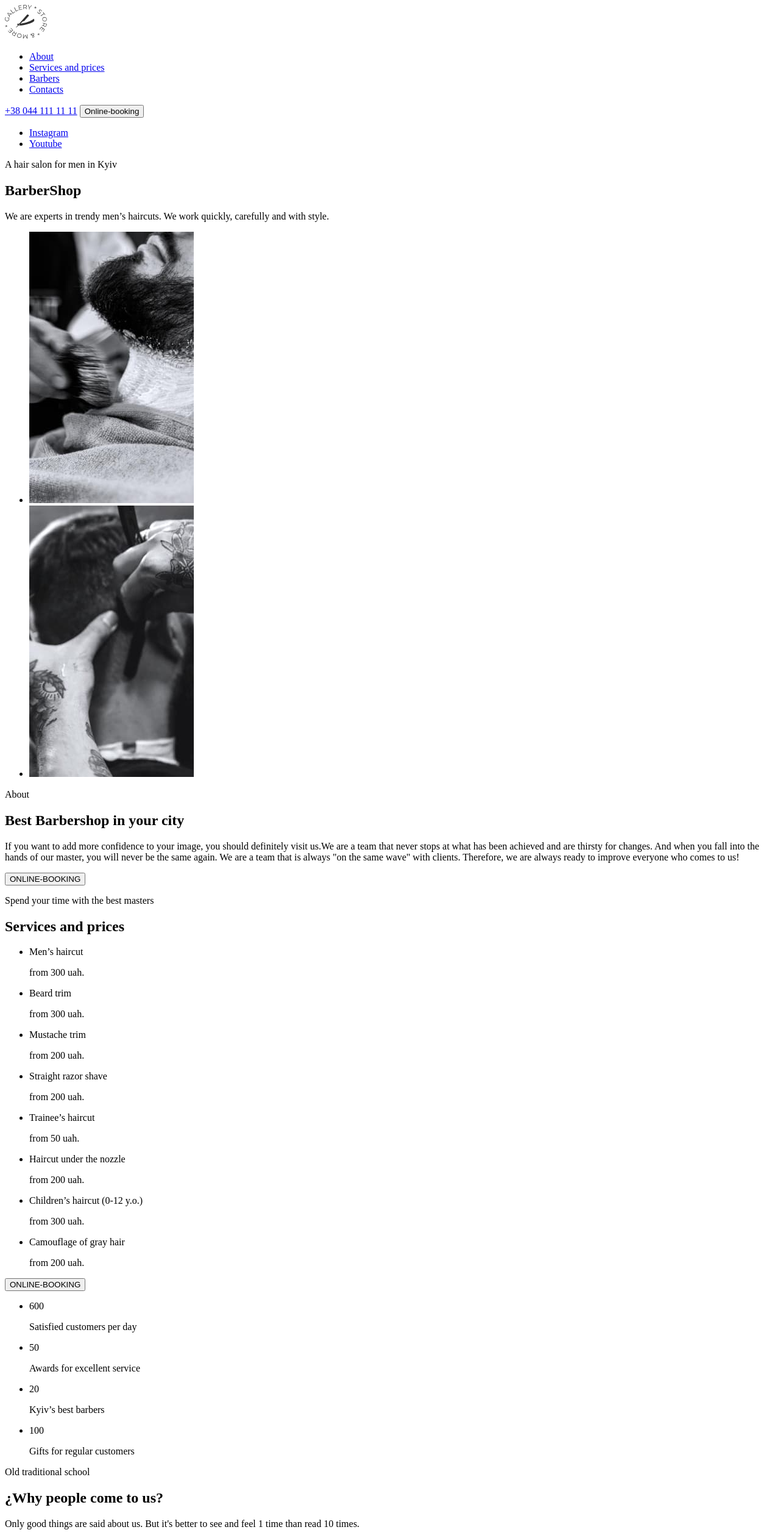
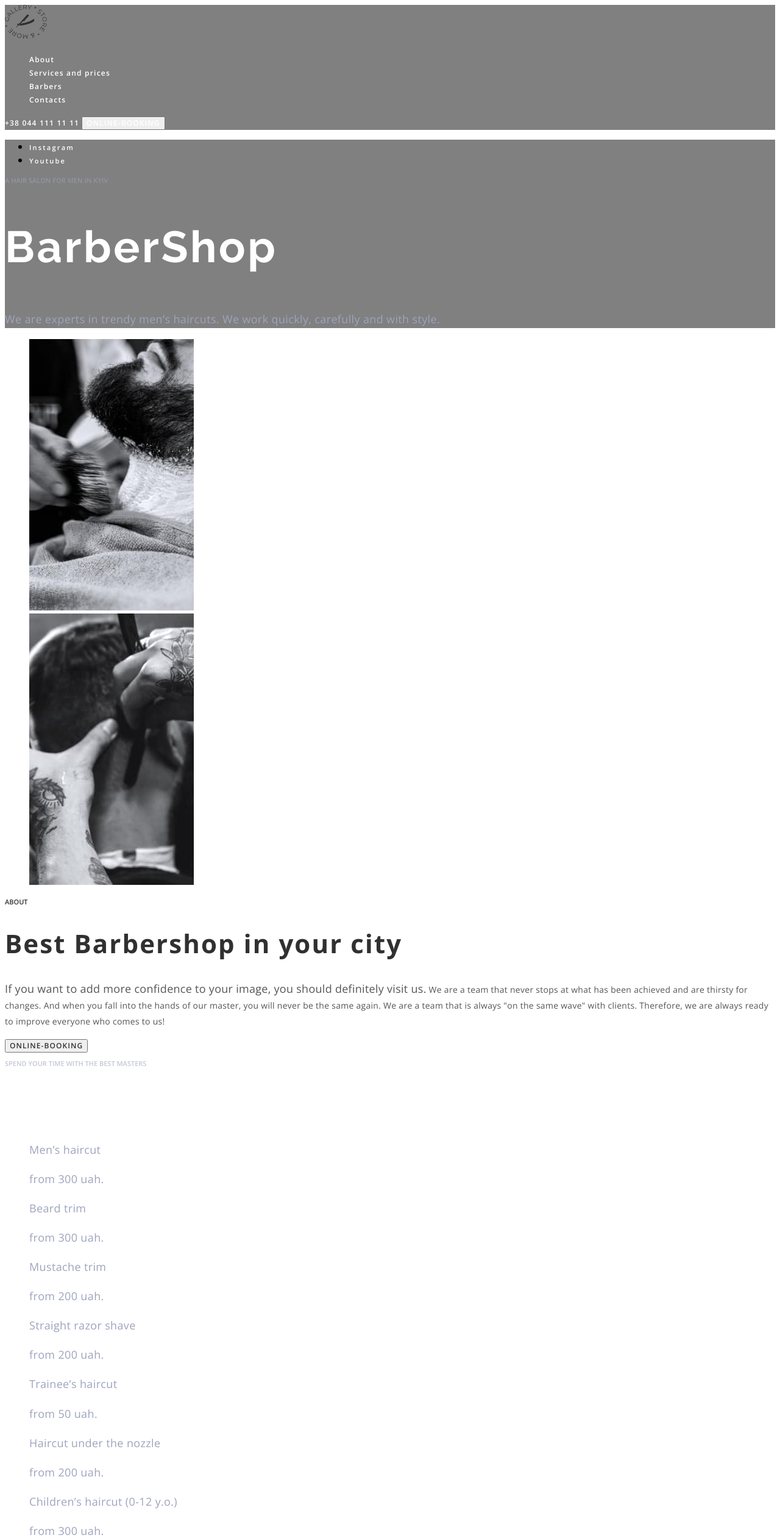
Before and after one commit to habratmarina/practice, a plain HTML site: page index.html in a window 1280 px wide. Shown: the top 2522 px of the page at 61% size. Drawn offline with nearby package versions, Linux system fonts and the light colour scheme.

Commit message:
Adede class

```diff
--- /dev/null
+++ b/css/styles.css
@@ -0,0 +1,314 @@
+:root {
+  --main-title-color: #fff;
+  --secondary-title-color: #303030;
+  --accent-color: #ff6c00;
+  --secondary-font: "Raleway", sans-serif;
+}
+
+body {
+  font-family: "Open Sans", sans-serif;
+}
+
+.list {
+  list-style: none;
+}
+
+.link {
+  text-decoration: none;
+}
+.btn {
+  font-family: inherit;
+  font-style: normal;
+  font-weight: 600;
+  font-size: 12px;
+  line-height: 1.33;
+  letter-spacing: 0.09em;
+  text-transform: uppercase;
+  cursor: pointer;
+}
+.title {
+  font-family: "Raleway" sans-serif;
+  font-size: 42px;
+  line-height: 1.17;
+  letter-spacing: 0.05em;
+}
+.subtitle {
+  font-weight: 600;
+  font-size: 11px;
+  line-height: 1.33;
+  text-transform: uppercase;
+}
+
+.visually-hidden {
+  position: absolute;
+  width: 1px;
+  height: 1px;
+  margin: -1px;
+  border: 0;
+  padding: 0;
+  white-space: nowrap;
+  clip-path: inset(100%);
+  clip: rect(0 0 0 0);
+  overflow: hidden;
+}
+
+/* Header  */
+
+.header {
+  background-color: gray;
+}
+
+.header-navigation {
+}
+
+.header-logo {
+}
+
+.header-list {
+}
+
+.header-item {
+}
+
+.header-link {
+  font-weight: 600;
+  font-size: 12px;
+  line-height: 1.33;
+  letter-spacing: 0.1em;
+  color: #ffffff;
+}
+
+.header-link:hover,
+.header-link:focus {
+  color: var(--accent-color);
+}
+
+.header-tel {
+  font-weight: 600;
+  font-size: 12px;
+  line-height: 1.33;
+  letter-spacing: 0.1em;
+  text-transform: uppercase;
+  color: #ffffff;
+}
+
+.header-btn {
+  color: #ffffff;
+}
+/* Hero */
+
+.hero {
+  background-color: gray;
+}
+.hero-list {
+}
+.hero-item {
+}
+.hero-link {
+  font-weight: 600;
+  font-size: 11px;
+  line-height: 1.36;
+  letter-spacing: 0.2em;
+  color: #ffffff;
+}
+
+.hero-link:hover,
+.hero-link:focus {
+  color: var(--accent-color);
+}
+
+.hero-subtitle {
+  color: rgba(157, 164, 189, 0.6);
+}
+.hero-title {
+  font-family: "Raleway", sans-serif;
+  font-size: 72px;
+  line-height: 1.18;
+  letter-spacing: 0.05em;
+  color: var(--main-title-color);
+}
+
+.hero-discription {
+  font-size: 18px;
+  line-height: 1.67;
+  letter-spacing: 0.02em;
+  color: #9da4bd;
+}
+
+/* About */
+.about {
+}
+.about-list {
+}
+.about-item {
+}
+.about-subtitle {
+  color: var(--secondary-title-color);
+}
+.about-title {
+  color: var(--secondary-title-color);
+}
+
+.about-description {
+  font-size: 14px;
+  line-height: 1.86;
+  letter-spacing: 0.02em;
+  color: #555555;
+}
+
+.about-description span {
+  font-size: 18px;
+  line-height: 1.67;
+}
+
+.about-btn {
+  color: #303030;
+}
+
+/* Prices  */
+
+.prices {
+}
+.prices-subtitle {
+  color: rgba(157, 164, 189, 0.6);
+}
+.prices-title {
+  color: var(--main-title-color);
+}
+
+.prices-list {
+}
+
+.prices-item {
+  font-size: 18px;
+  line-height: 1.67;
+  letter-spacing: 0.02em;
+  color: #9da4bd;
+}
+.prices-item-text {
+}
+
+.prices-btn {
+  color: #ffffff;
+}
+
+/* Benefits */
+
+.benefits {
+}
+.benefits-list {
+}
+
+.benefits-item {
+}
+.benefits-item span {
+  font-weight: 700;
+  font-size: 42px;
+  line-height: 1.36;
+  text-align: center;
+  letter-spacing: 0.05em;
+  color: #303030;
+}
+.benefits-item-text {
+  font-weight: 600;
+  font-size: 11px;
+  line-height: 15px;
+  text-align: center;
+  color: #303030;
+}
+.benefits-subtitle {
+  color: var(--secondary-title-color);
+}
+.benefits-title {
+  color: var(--secondary-title-color);
+}
+.benefits-description {
+  font-weight: 400;
+  font-size: 18px;
+  line-height: 1.67;
+  letter-spacing: 0.02em;
+  color: #555555;
+}
+
+/* Barbers */
+
+.barbers {
+}
+.barbers-subtitle {
+  color: var(--secondary-title-color);
+}
+.barbers-title {
+  color: var(--secondary-title-color);
+}
+.barbers-list {
+}
+.barbers-item {
+}
+.barbers-item-title {
+  font-size: 18px;
+  line-height: 1.39;
+  text-align: center;
+  letter-spacing: 0.02em;
+  color: var(--secondary-title-color);
+}
+.barbers-item-text {
+  font-size: 14px;
+  line-height: 1.36;
+  text-align: center;
+  letter-spacing: 0.02em;
+  color: var(--accent-color);
+}
+
+/* Gallery  */
+
+.gallery {
+}
+.gallery-subtitle {
+  color: var(--secondary-title-color);
+}
+.gallary-title {
+}
+.gallery-list {
+}
+.list {
+}
+.gallary-item {
+}
+/* Contacts */
+
+.contacts {
+}
+.contacts-title {
+  color: var(--main-title-color);
+}
+
+.contacts-adress {
+  font-style: normal;
+  font-weight: 700;
+  font-size: 18px;
+  line-height: 1.66;
+  letter-spacing: 0.02em;
+  color: #9da4bd;
+}
+.contacts-list {
+}
+
+.contacts-item {
+}
+
+.contacts-link {
+  font-size: 18px;
+  line-height: 1.67;
+  letter-spacing: 0.02em;
+  color: #9da4bd;
+}
+
+.contacts-subtitle {
+  color: var(--main-title-color);
+}
+.contacts-hours {
+  font-size: 18px;
+  line-height: 1.67;
+  letter-spacing: 0.02em;
+  color: #9da4bd;
+}
--- a/index.html
+++ b/index.html
@@ -6,183 +6,211 @@
     <meta http-equiv="X-UA-Compatible" content="IE=edge">
     <meta name="viewport" content="width=device-width, initial-scale=1.0">
     <title>Barbershop</title>
+    <link rel="preconnect" href="https://fonts.googleapis.com">
+    <link rel="preconnect" href="https://fonts.gstatic.com" crossorigin>
+    <link
+        href="https://fonts.googleapis.com/css2?family=Open+Sans:wght@400;600;700&family=Raleway:wght@700&display=swap"
+        rel="stylesheet">
+    <link rel="stylesheet" href="./css/styles.css">
 </head>
 
 <body>
-    <header>
-        <nav>
-            <a href="#">
+    <header class="header">
+        <nav class="header-navigation">
+            <a href="index.html" class="header-logo">
                 <img src="./images/logo.svg" alt="logo site">
             </a>
-            <ul>
-                <li>
-                    <a href="#">About</a>
+            <ul class="header-list list">
+                <li class="header-item">
+                    <a href="#" class="header-link link">About</a>
                 </li>
-                <li>
-                    <a href="#">Services and prices</a>
+                <li class="header-item">
+                    <a href="#" class="header-link link">Services and prices</a>
                 </li>
-                <li>
-                    <a href="#">Barbers</a>
+                <li class="header-item">
+                    <a href="#" class="header-link link">Barbers</a>
                 </li>
-                <li>
-                    <a href="#">Contacts</a>
+                <li class="header-item">
+                    <a href="#contacts" class="header-link link">Contacts</a>
                 </li>
             </ul>
         </nav>
-        <a href="tel:+380441111111">+38 044 111 11 11</a>
-        <button type="button">Online-booking</button>
+        <a href="tel:+380441111111" class="header-tel link">+38 044 111 11 11</a>
+        <button type="button" class="header-btn btn">Online-booking</button>
+    </header>
 
-    </header>
     <main>
+
         <!-- Hero section -->
-        <section>
-            <ul>
-                <li>
-                    <a href="#" target="_blank" rel="noopener noreferrer nofollow">Instagram</a>
+        <section class="hero">
+            <ul class="hero-list">
+                <li class="hero-item">
+                    <a href="#" target="_blank" rel="noopener noreferrer nofollow" class="hero-link link">Instagram</a>
                 </li>
-                <li>
-                    <a href="#" target="_blank" rel="noopener noreferrer nofollow">Youtube</a>
+                <li class="hero-item">
+                    <a href="#" target="_blank" rel="noopener noreferrer nofollow" class="hero-link link">Youtube</a>
                 </li>
             </ul>
-            <p>A hair salon for men in Kyiv</p>
-            <h1>BarberShop</h1>
-            <p>We are experts in trendy men’s haircuts. We work quickly, carefully and with style.</p>
+            <p class="hero-subtitle subtitle">A hair salon for men in Kyiv</p>
+            <h1 class="hero-title">BarberShop</h1>
+            <p class="hero-discription">We are experts in trendy men’s haircuts. We work quickly, carefully and with
+                style.</p>
         </section>
         <!-- /Hero section -->
         <!-- About -->
-        <ul>
-            <li><img src="./images/about-img1.jpg" alt="BarberShop" width="270" height="445"></li>
-            <li><img src="./images/about-img2.jpg" alt="BarberShop" width="270" height="445"></li>
+        <section class="about">
+            <ul class="about-list list">
+                <li class="about-item"><img src="./images/about-img1.jpg" alt="BarberShop" width="270" height="445">
+                </li>
+                <li class="about-item"><img src="./images/about-img2.jpg" alt="BarberShop" width="270" height="445">
+                </li>
             </ul>
-        <p>About</p>
-        <h2>Best Barbershop in your city</h2>
-        <p><span>If you want to add more confidence to your image, you should definitely visit us.</span>We are a team
-            that never stops at what has been achieved and are thirsty for changes. And when you fall into the hands of
-            our master, you will never be the same again. We are a team that is always "on the same wave" with clients.
-            Therefore, we are always ready to improve everyone who comes to us!</p>
-        <button type="button">ONLINE-BOOKING</button>
+            <p class="about-subtitle subtitle">About</p>
+            <h2 class="about-title title">Best Barbershop in your city</h2>
+            <p class="about-description">
+                <span>If you want to add more confidence to your image, you should definitely
+                    visit us.</span>
+                We are a team that never stops at what has been achieved and are thirsty for changes. And when you fall
+                into the hands
+                of our master, you will never be the same again. We are a team that is always "on the same wave" with
+                clients.
+                Therefore, we are always ready to improve everyone who comes to us!
+            </p>
+            <button type="button" class="about-btn btn">ONLINE-BOOKING</button>
+        </section>
         <!-- /About -->
 
         <!-- Section Services -->
-        <section>
-            <p>Spend your time with the best masters</p>
-            <h2>Services and prices</h2>
-            <ul>
-                <li>
-                    <p>Men’s haircut</p>
-                    <p>from 300 uah.</p>
+        <section class="prices">
+            <p class="prices-subtitle subtitle">Spend your time with the best masters</p>
+            <h2 class="prices-title title">Services and prices</h2>
+            <ul class="prices-list list">
+                <li class="prices-item">
+                    <p class="prices-item-text">Men’s haircut</p>
+                    <p class="prices-item-text">from 300 uah.</p>
                 </li>
-                <li>
-                    <p>Beard trim</p>
-                    <p>from 300 uah.</p>
+                <li class="prices-item">
+                    <p class="prices-item-text">Beard trim</p>
+                    <p class="prices-item-text">from 300 uah.</p>
                 </li>
-                <li>
-                    <p>Mustache trim</p>
-                    <p>from 200 uah.</p>
+                <li class="prices-item">
+                    <p class="prices-item-text">Mustache trim</p>
+                    <p class="prices-item-text">from 200 uah.</p>
                 </li>
-                <li>
-                    <p>Straight razor shave</p>
-                    <p>from 200 uah.</p>
+                <li class="prices-item">
+                    <p class="prices-item-text">Straight razor shave</p>
+                    <p class="prices-item-text">from 200 uah.</p>
                 </li>
             </ul>
-            <ul>
-                <li>
-                    <p>Trainee’s haircut</p>
-                    <p>from 50 uah.</p>
+            <ul class="prices-list list">
+                <li class="prices-item">
+                    <p class="prices-item-text">Trainee’s haircut</p>
+                    <p class="prices-item-text">from 50 uah.</p>
                 </li>
-                <li>
-                    <p>Haircut under the nozzle</p>
-                    <p>from 200 uah.</p>
+                <li class="prices-item">
+                    <p class="prices-item-text">Haircut under the nozzle</p>
+                    <p class="prices-item-text">from 200 uah.</p>
                 </li>
-                <li>
-                    <p>Children’s haircut (0-12 y.o.)</p>
-                    <p>from 300 uah.</p>
+                <li class="prices-item">
+                    <p class="prices-item-text">Children’s haircut (0-12 y.o.)</p>
+                    <p class="prices-item-text">from 300 uah.</p>
                 </li>
-                <li>
-                    <p>Camouflage of gray hair</p>
-                    <p>from 200 uah.</p>
+                <li class="prices-item">
+                    <p class="prices-item-text">Camouflage of gray hair</p>
+                    <p class="prices-item-text">from 200 uah.</p>
                 </li>
             </ul>
-            <button type="button">ONLINE-BOOKING</button>
+            <button type="button" class="prices-btn btn">ONLINE-BOOKING</button>
         </section>
         <!-- /Section Services -->
 
         <!-- Section Feature -->
-        <section>
-            <ul>
-                <li>
+        <section class="benefits">
+            <ul class="benefits-list list">
+                <li class="benefits-item">
                     <span>600</span>
-                    <p>Satisfied customers per day</p>
+                    <p class="benefits-item-text">Satisfied customers per day</p>
                 </li>
-                <li>
+                <li class="benefits-item">
                     <span>50</span>
-                    <p>Awards for excellent service</p>
+                    <p class="benefits-item-text">Awards for excellent service</p>
                 </li>
-                <li>
+                <li class="benefits-item">
                     <span>20</span>
-                    <p>Kyiv’s best
+                    <p class="benefits-item-text">Kyiv’s best
                         barbers</p>
                 </li>
-                <li>
+                <li class="benefits-item">
                     <span>100</span>
-                    <p>Gifts for regular customers</p>
+                    <p class="benefits-item-text">Gifts for regular customers</p>
                 </li>
             </ul>
-            <p>Old traditional school</p>
-            <h2>¿Why people come to us?</h2>
-            <p>Only good things are said about us. But it's better to see and feel 1 time than read 10 times. </p>
+            <p class="benefits-subtitle subtitle">Old traditional school</p>
+            <h2 class="benefits-title title">¿Why people come to us?</h2>
+            <p class="benefits-description">Only good things are said about us. But it's better to see and feel 1 time
+                than read 10 times. </p>
         </section>
         <!-- /Section Feature -->
 
         <!-- Section Barbers -->
-        <ul>
-            <li>
+        <section class="barbers">
+            <p class="barbers-subtitle subtitle">For true enjoyers of the atmosphere</p>
+            <h2 class="barbers-title title">Our barbers</h2>
+            <ul class="barbers-list list">
+                <li class="barbers-item">
                     <img src="./images/team-img1.jpg" alt="Our team" width="370" height="346">
-                <h2>John Smith</h2>
-                <p>Extreme Barber</p>
+                    <h2 class="barbers-item-title">John Smith</h2>
+                    <p class="barbers-item-text">Extreme Barber</p>
                 </li>
-            <li>
+                <li class="barbers-item">
                     <img src="./images/team-img2.jpg" alt="Our team" width="370" height="346">
-                <h2>Michele Doe</h2>
-                <p>Extreme Barber</p>
+                    <h2 class="barbers-item-title">Michele Doe</h2>
+                    <p class="barbers-item-text">Extreme Barber</p>
                 </li>
-            <li>
+                <li class="barbers-item">
                     <img src="./images/team-img3.jpg" alt="Our team" width="370" height="346">
-                <h2>Alan Black</h2>
-                <p>Extreme Barber</p>
+                    <h2 class="barbers-item-title">Alan Black</h2>
+                    <p class="barbers-item-text">Extreme Barber</p>
                 </li>
             </ul>
+        </section>
         <!-- /Section Barbers -->
 
-        <!-- Section galery -->
-        <section>
-            <p>In Latin, "barba" means "beard"</p>
-            <h2 hidden>Galery</h2>
-            <ul>
-                <li><img src="./images/Galery-25.jpg" alt="Galery" width="270" height="360"></li>
-                <li><img src="./images/Galery-26.jpg" alt="Galery" width="270" height="360"></li>
-                <li><img src="./images/Galery-27.jpg" alt="Galery" width="270" height="360"></li>
-                <li><img src="./images/Galery-28.jpg" alt="Galery" width="270" height="360"></li>
+        <!-- Section Gallery -->
+        <section class="gallery">
+            <p class="gallery-subtitle subtitle">In Latin, "barba" means "beard"</p>
+            <h2 class="visually-hidden">Gallery</h2>
+            <ul class="gallery-list list">
+                <li class="gallary-item"><img src="./images/Galery-25.jpg" alt="Galery" width="270" height="360"></li>
+                <li class="gallary-item"><img src="./images/Galery-26.jpg" alt="Galery" width="270" height="360"></li>
+                <li class="gallary-item"><img src="./images/Galery-27.jpg" alt="Galery" width="270" height="360"></li>
+                <li class="gallary-item"><img src="./images/Galery-28.jpg" alt="Galery" width="270" height="360"></li>
             </ul>
         </section>
-        <!-- /Section galery -->
+        <!-- /Section Gallery -->
+
+        <section>
+            <h2>Online-booking</h2>
+        </section>
 
         <!-- Section Contacts -->
-        <section>
-            <h2>Online-booking</h2>
-            <h2>Contacts</h2>
-            <address>
-                <ul>
-                    <li><a href="https://goo.gl/maps/2sZo6Sw7uxcLafBS8" target="_blank"
-                            rel="noopener noreferrer nofollow">
+        <section class="contacts" id="contacts">
+            <h2 class="contacts-title title">Contacts</h2>
+            <address class="contacts-adress">
+                <ul class="contacts-list list">
+                    <li class="contacts-item"><a href="https://goo.gl/maps/2sZo6Sw7uxcLafBS8" target="_blank"
+                            rel="noopener noreferrer nofollow" class="contacts-link link">
                             st.Vasilkivska, 7A <br>
                             Kyiv, 08132</a></li>
-                    <li><a href="tel:+380441111111">+38 044 111 11 11</a></li>
-                    <li><a href="mailto:barbershop@email.com">barbershop@email.com</a></li>
+                    <li class="contacts-item"><a href="tel:+380441111111" class="contacts-link link">+38 044 111 11
+                            11</a>
+                    </li>
+                    <li class="contacts-item"><a href="mailto:barbershop@email.com"
+                            class="contacts-link">barbershop@email.com</a></li>
                 </ul>
             </address>
-            <p>Working hours</p>
-            <p>Every day from 9:00 to 22:00</p>
+            <p class="contacts-subtitle subtitle">Working hours</p>
+            <p class="contacts-hours">Every day from 9:00 to 22:00</p>
         </section>
         <!-- Section Contacts -->
     </main>
```
Also changed, not shown: fonts/OpenSans-Bold.ttf (added), fonts/OpenSans-Regular.ttf (added), fonts/OpenSans-SemiBold.ttf (added), fonts/Raleway-Bold.ttf (added), 2 other files. Lines whose indentation alone changed are shown as unchanged.
